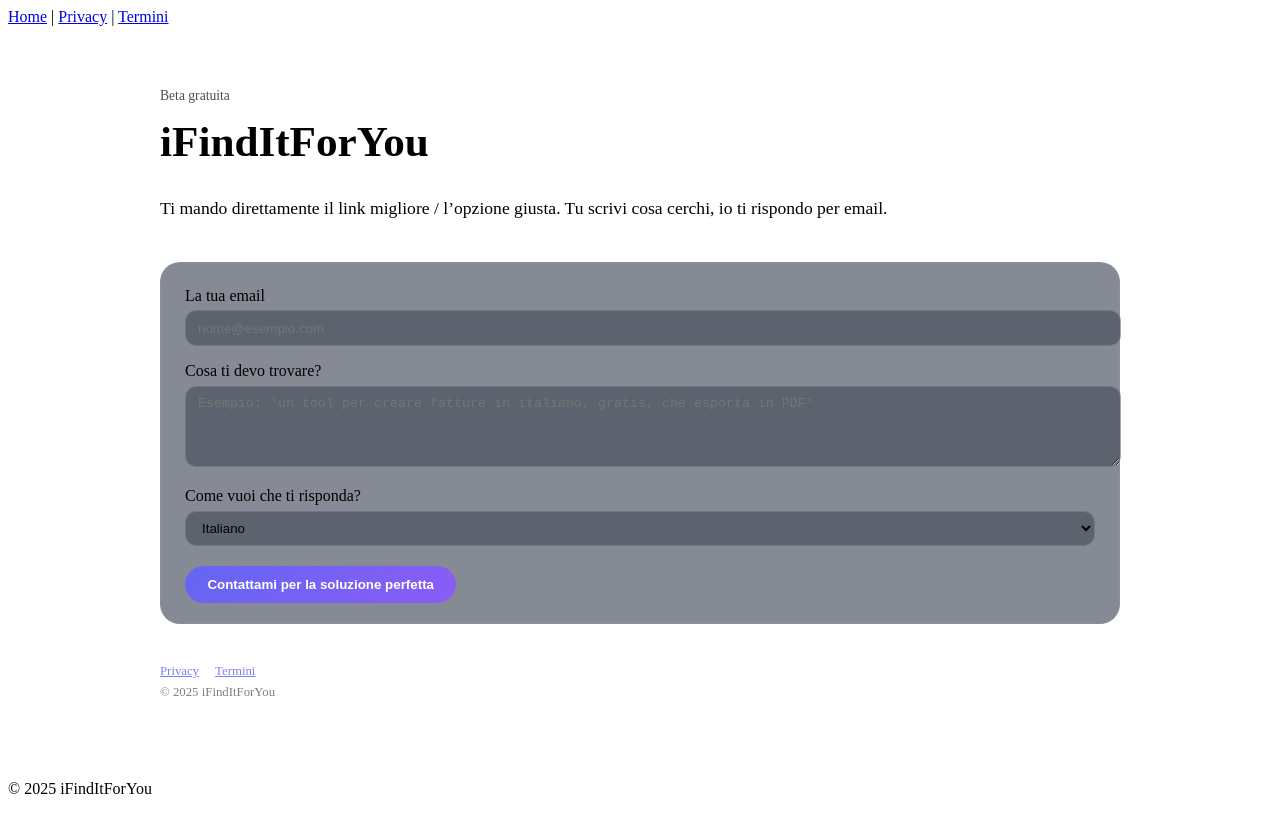
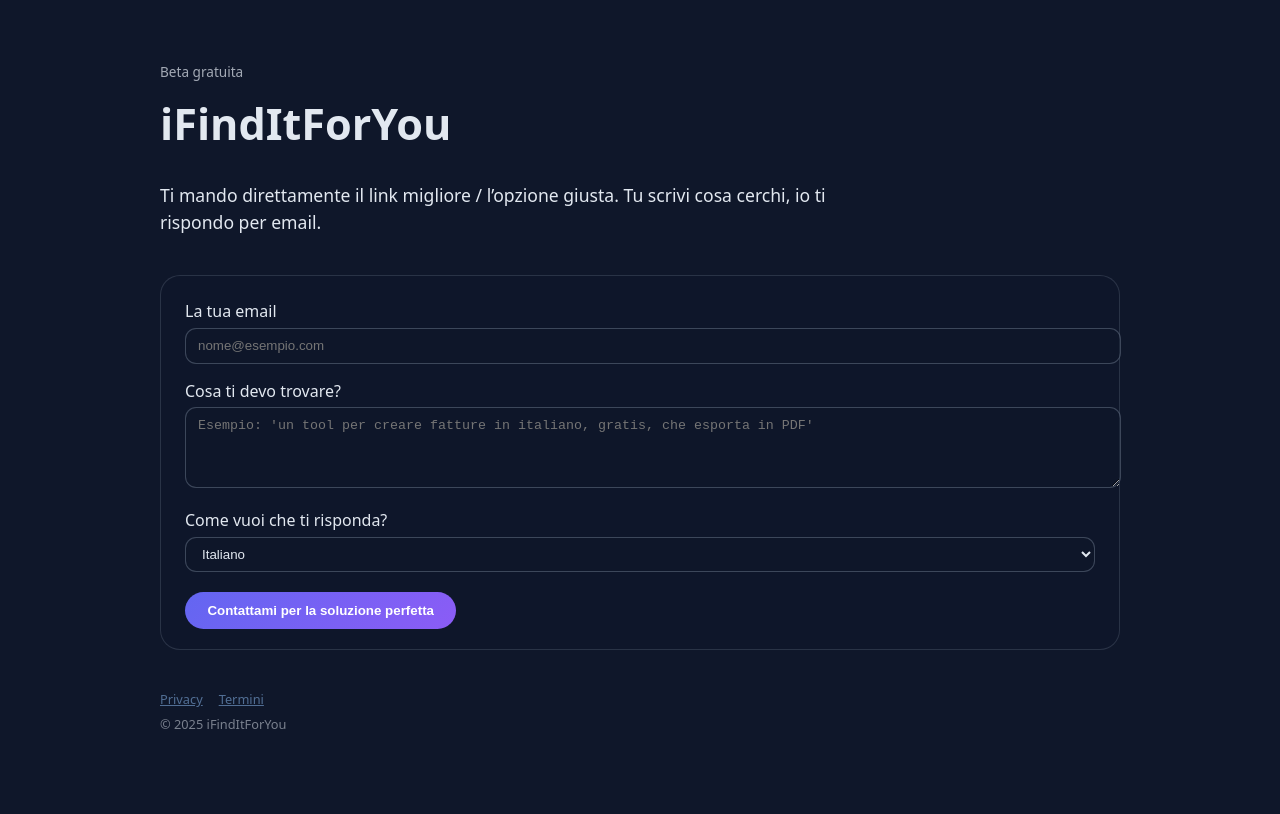
Before and after one commit to mregaz/ifinditforyou-new, a Next.js app: page / in a window 1280 px wide. Built offline with nearby package versions, Linux system fonts and the light colour scheme.

Commit message:
Update layout.tsx

```diff
--- a/app/layout.tsx
+++ b/app/layout.tsx
@@ -1,17 +1,28 @@
-export default function RootLayout({ children }: { children: React.ReactNode }) {
+// app/layout.tsx
+import type { ReactNode } from "react";
+
+export const metadata = {
+  title: "iFindItForYou",
+  description: "Ti mando direttamente il link migliore / l’opzione giusta.",
+};
+
+export default function RootLayout({ children }: { children: ReactNode }) {
   return (
     <html lang="it">
-      <body>
-        <header>
-          <nav>
-            <a href="/">Home</a> | <a href="/privacy">Privacy</a> | <a href="/terms">Termini</a>
-          </nav>
-        </header>
-        {children}
-        <footer>
-          <p>© 2025 iFindItForYou</p>
-        </footer>
-      </body>
+      <head>
+        {/* stile super semplice per non vedere la pagina tutta attaccata
+            (finché non metti Tailwind) */}
+        <style>{`
+          body {
+            margin: 0;
+            font-family: system-ui, -apple-system, BlinkMacSystemFont, "Segoe UI", sans-serif;
+            background: #0f172a;
+            color: #e2e8f0;
+          }
+          a { color: #93c5fd; text-decoration: underline; }
+        `}</style>
+      </head>
+      <body>{children}</body>
     </html>
   );
 }
```
